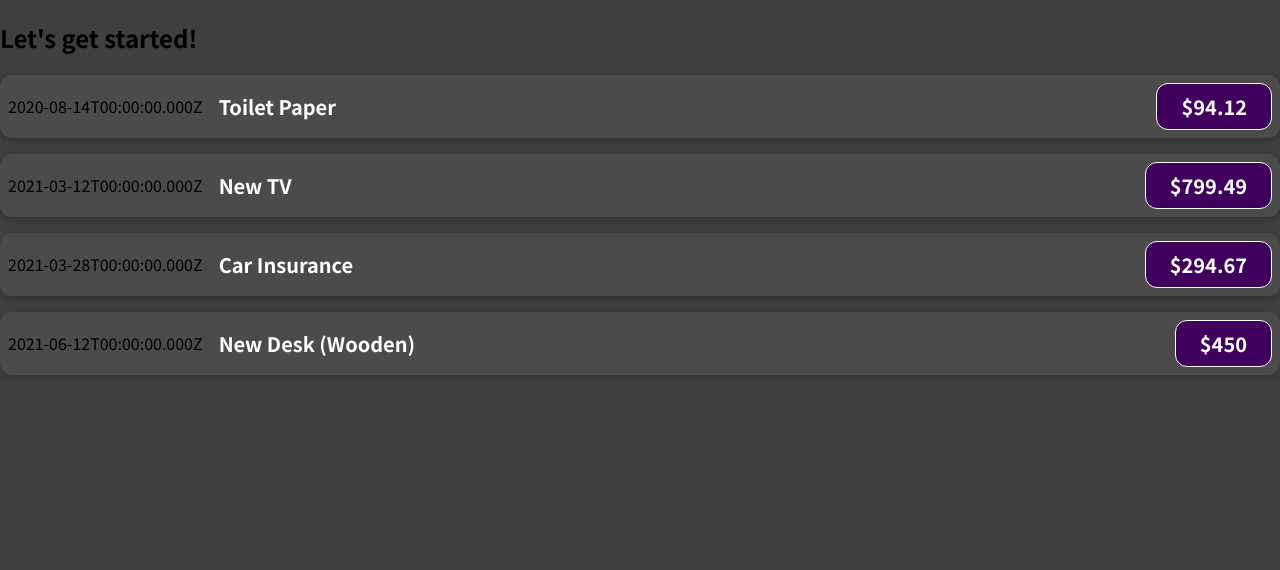
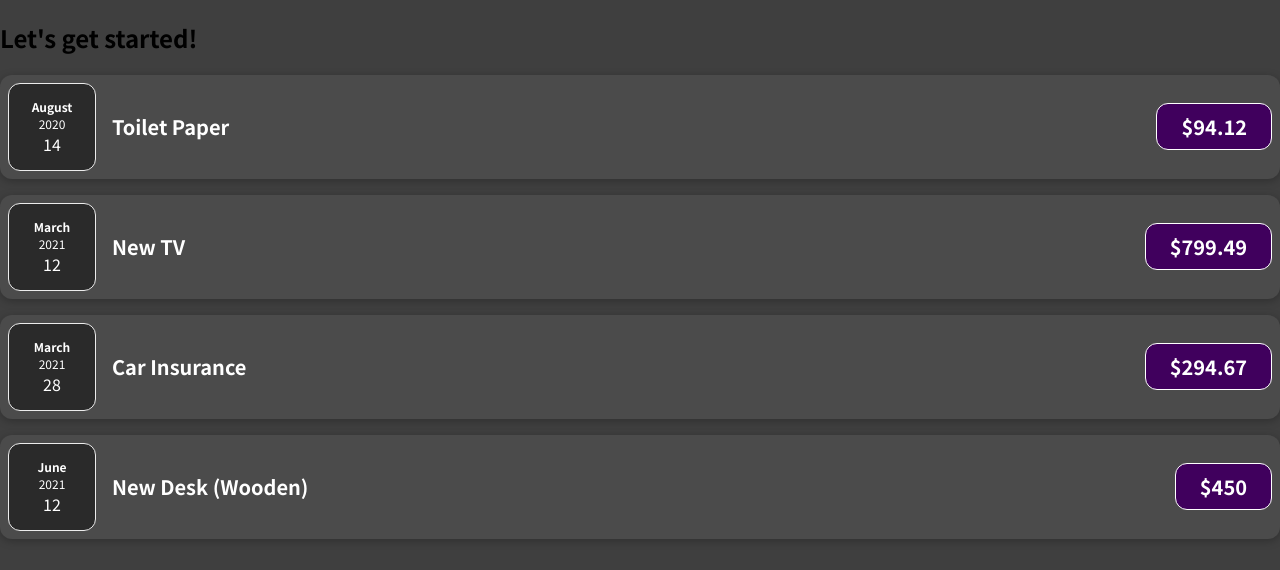
Before and after one commit to vadalanaresh/React-Complete-Guide, a React (Create React App) app: page / in a window 1280 px wide. Shown: the top 570 px of the page. Built offline with nearby package versions, Linux system fonts and the light colour scheme.

Commit message:
Split components
Create new date component

```diff
--- /dev/null
+++ b/src/components/ExpenseDate.css
@@ -0,0 +1,26 @@
+.expense-date {
+  display: flex;
+  flex-direction: column;
+  width: 5.5rem;
+  height: 5.5rem;
+  border: 1px solid #ececec;
+  background-color: #2a2a2a;
+  color: white;
+  border-radius: 12px;
+  align-items: center;
+  justify-content: center;
+}
+
+.expense-date__month {
+  font-size: 0.75rem;
+  font-weight: bold;
+}
+
+.expense-date__year {
+  font-size: 0.75rem;
+}
+
+.expense-date__day {
+  font-size: 1.5rem;
+  font-weight: bold;
+}
--- /dev/null
+++ b/src/components/ExpenseDate.jsx
@@ -0,0 +1,15 @@
+import './ExpenseDate.css'
+function ExpenseDate(props) {
+    const day = props.date.toLocaleDateString("en-us", { day: "numeric" });
+    const month = props.date.toLocaleDateString("en-us", { month: "long" });
+    const year = props.date.getFullYear();
+    return (
+        <div className="expense-date">
+            <div className="expense-date__month">{month}</div>
+            <div className="expense-date__year">{year}</div>
+            <div className="expense-date__date">{day}</div>
+        </div>
+    );
+}
+
+export default ExpenseDate;
--- a/src/components/ExpenseItem.jsx
+++ b/src/components/ExpenseItem.jsx
@@ -1,9 +1,10 @@
+import ExpenseDate from "./ExpenseDate";
 import "./ExpenseItem.css";
 
 function ExpenseItem(props) {
     return (
         <div className="expense-item">
-            <div>{props.date.toISOString()}</div>
+            <ExpenseDate date={props.date} />
             <div className="expense-item__description">
                 <h2>{props.title}</h2>
                 <div className="expense-item__price"> ${props.amount}</div>
```
Also changed, not shown: 1 other file (tests, documents, lock files or other folders).
